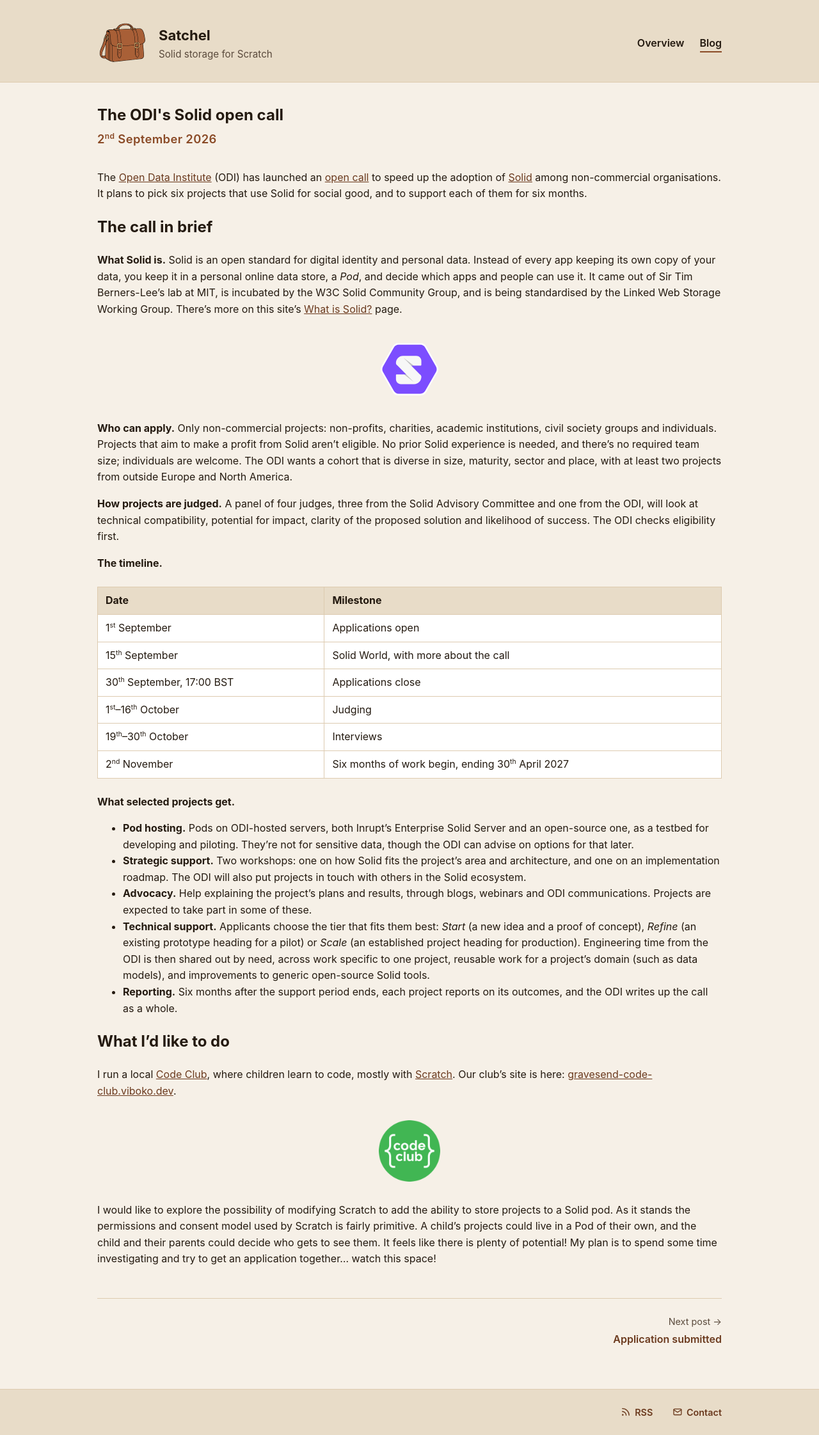
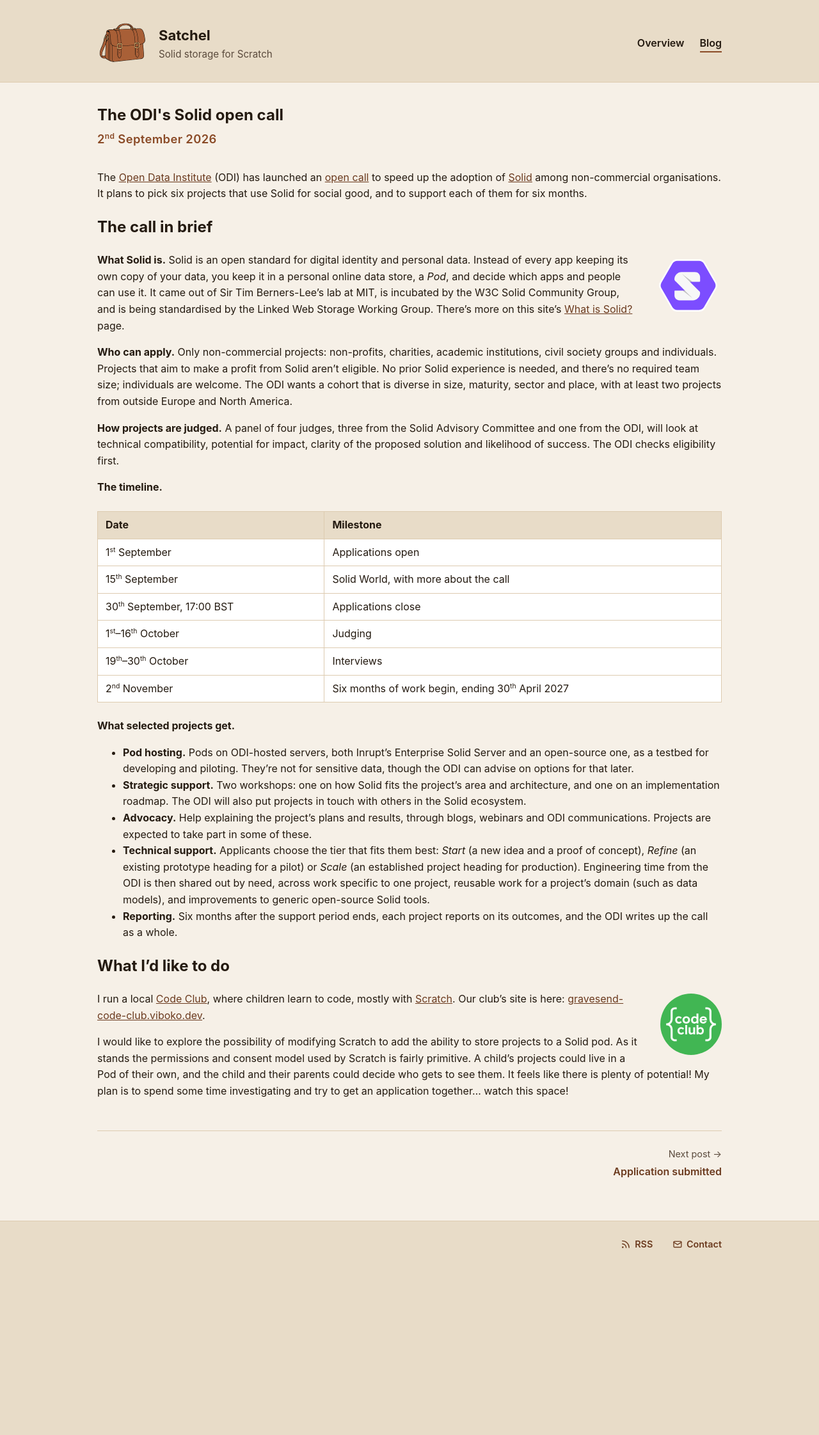
Before and after one commit to viboko/satchel-project, a Jekyll site: the page built from _posts/2026-09-02-the-odi-solid-open-call.md, in a window 1280 px wide. Shown: the whole page at 64% size. Built offline with Jekyll 4.4.1, drawn with Linux system fonts in a browser that asks for light colours; after the commit the page ends 1980 px from its top, so only the background shows below that.

Commit message:
Float the post logos right and use Code Club's own SVG logo
Each logo now sits at the right of the paragraph it goes with, which wraps
around it, instead of on a line of its own. The Code Club logo is the SVG
codeclub.org serves, in place of a PNG made from the club site's favicon.

Co-Authored-By: Claude Opus 5.5 <noreply@anthropic.com>

```diff
--- a/_includes/logo.html
+++ b/_includes/logo.html
@@ -1,7 +1,8 @@
 {% comment %}
-  A logo set on its own, centred, between paragraphs of a post. `alt` names
-  the logo; `height` is its height in pixels (96 by default), set as a style
-  because the site's image rules size images from their width.
+  A logo floated to the right of the paragraph that follows it in a post,
+  so the paragraph's text wraps around it. `alt` names the logo; `height` is
+  its height in pixels (96 by default), set as a style because the site's
+  image rules size images from their width.
 {% endcomment %}
 <figure class="post-logo">
   <img src="{{ include.src | relative_url }}" alt="{{ include.alt }}" style="--logo-height: {{ include.height | default: 96 }}px">
--- a/_posts/2026-09-02-the-odi-solid-open-call.md
+++ b/_posts/2026-09-02-the-odi-solid-open-call.md
@@ -15,6 +15,8 @@ Solid for social good, and to support each of them for six months.
 
 ## The call in brief
 
+{% include logo.html src="/assets/images/solid-logo.svg" alt="The Solid logo" %}
+
 **What Solid is.** Solid is an open standard for digital identity and
 personal data. Instead of every app keeping its own copy of your data, you
 keep it in a personal online data store, a *Pod*, and decide which apps and
@@ -22,8 +24,6 @@ people can use it. It came out of Sir Tim Berners-Lee's lab at MIT, is
 incubated by the W3C Solid Community Group, and is being standardised by the
 Linked Web Storage Working Group. There's more on this site's
 [What is Solid?](/what-is-solid/) page.
-
-{% include logo.html src="/assets/images/solid-logo.svg" alt="The Solid logo" %}
 
 **Who can apply.** Only non-commercial projects: non-profits, charities,
 academic institutions, civil society groups and individuals. Projects that
@@ -72,13 +72,13 @@ likelihood of success. The ODI checks eligibility first.
 
 ## What I'd like to do
 
+{% include logo.html src="/assets/images/code-club-logo.svg" alt="The Code Club logo" %}
+
 I run a local [Code Club](https://codeclub.org/en/){:target="_blank" rel="noopener"},
 where children learn to code, mostly with
 [Scratch](https://scratch.mit.edu/){:target="_blank" rel="noopener"}. Our
 club's site is here:
 [gravesend-code-club.viboko.dev](https://gravesend-code-club.viboko.dev/){:target="_blank" rel="noopener"}.
-
-{% include logo.html src="/assets/images/code-club-logo.png" alt="The Code Club logo" %}
 
 I would like to explore the possibility of modifying Scratch to add the
 ability to store projects to a Solid pod. As it stands the permissions and
--- a/_sass/custom.scss
+++ b/_sass/custom.scss
@@ -672,9 +672,10 @@ main {
   vertical-align: super;
 }
 
-// A logo between paragraphs of a post, centred on its own.
+// A logo floated right, with the paragraph after it wrapping round it.
 .post-logo {
-  margin: 2rem 0;
+  float: right;
+  margin: 0.25rem 0 1rem 1.5rem;
 
   // Outranks the image rules of .page__content, which size from the width.
   .page__content & img {
@@ -682,8 +683,24 @@ main {
     width: auto;
     max-width: 100%;
     height: var(--logo-height, 6rem);
-    margin: 0 auto;
+    margin: 0;
   }
+}
+
+// On a phone, smaller logos leave the text beside them room for a few words.
+@media (width < 30rem) {
+  .post-logo {
+    margin-left: 1rem;
+
+    .page__content & img {
+      height: calc(var(--logo-height, 6rem) * 0.65);
+    }
+  }
+}
+
+// A section heading starts below a logo floated in the section before it.
+.post .page__content h2 {
+  clear: both;
 }
 
 // An excerpt of an email quoted in a post: a narrow sheet of paper, with a
```
Also changed, not shown: _posts/2026-09-30-application-submitted.md (+2 -2 lines), assets/images/code-club-logo.png (deleted), assets/images/code-club-logo.svg (added).
